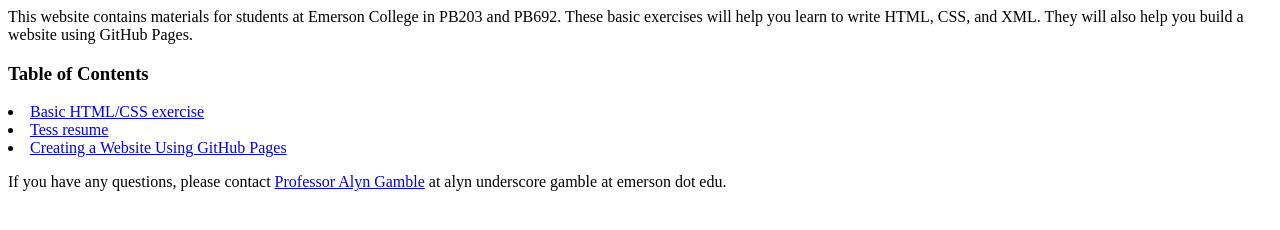
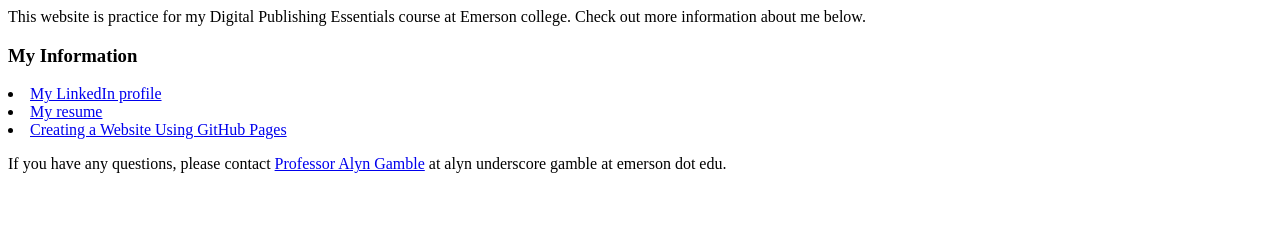
Before and after one commit to tessrossi/tessrossi, a plain HTML site: page index.html in a window 1280 px wide. Drawn offline with Linux system fonts and the light colour scheme.

Commit message:
Update index.html

```diff
--- a/index.html
+++ b/index.html
@@ -5,11 +5,11 @@
 </style>
 </head>
 <body>
-This website contains materials for students at Emerson College in PB203 and PB692. These basic exercises will help you learn to write HTML, CSS, and XML. They will also help you build a website using GitHub Pages.
+This website is practice for my Digital Publishing Essentials course at Emerson college. Check out more information about me below.
 <p>
-	<h3>Table of Contents</h3>
-<li><a href="https://codepen.io/profgamble/pen/yLGVzMw">Basic HTML/CSS exercise</a></li>
-<li><a href="https://tessrossi.github.io/resume.html">Tess resume</a></li>
+	<h3>My Information</h3>
+<li><a href="https://www.linkedin.com/in/tess-rossi/">My LinkedIn profile</a></li>
+<li><a href="https://tessrossi.github.io/resume.html">My resume</a></li>
 <li><a href="https://profgamble.github.io/create-a-site.html">Creating a Website Using GitHub Pages</a></li>
 </p>
 If you have any questions, please contact <a href="https://sites.google.com/view/agamble">Professor Alyn Gamble</a> at alyn underscore gamble at emerson dot edu.
```
